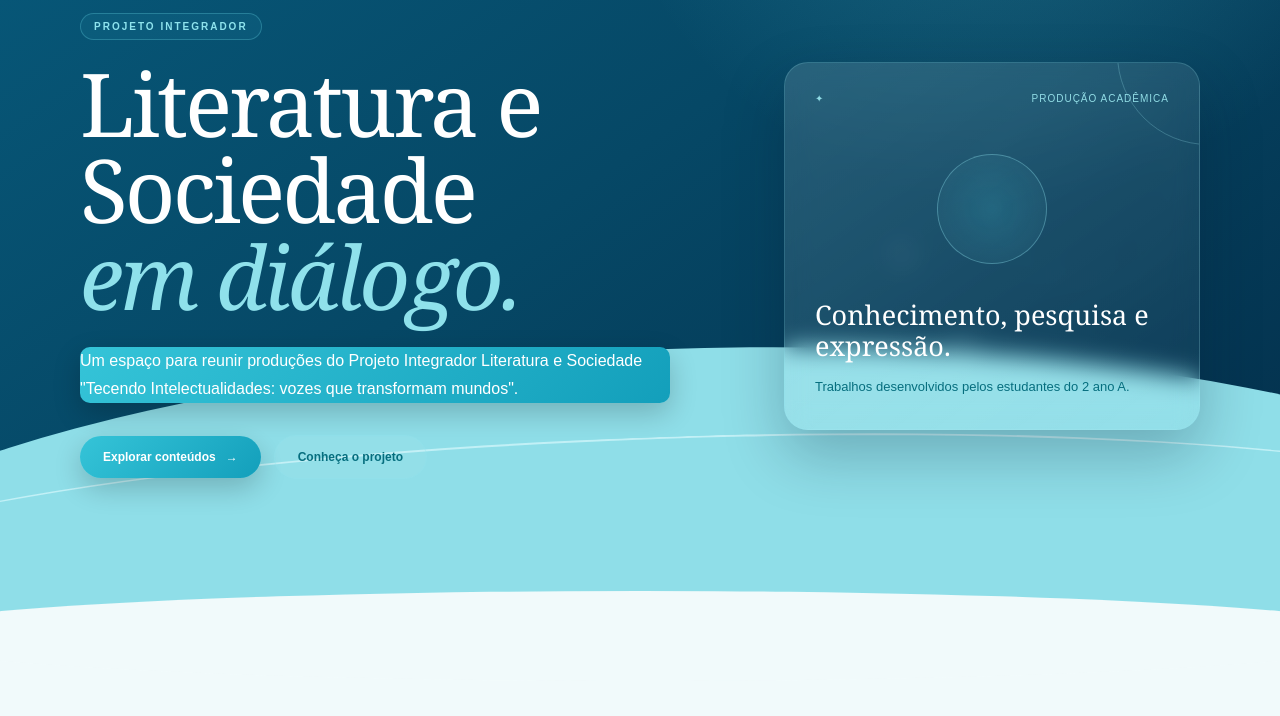
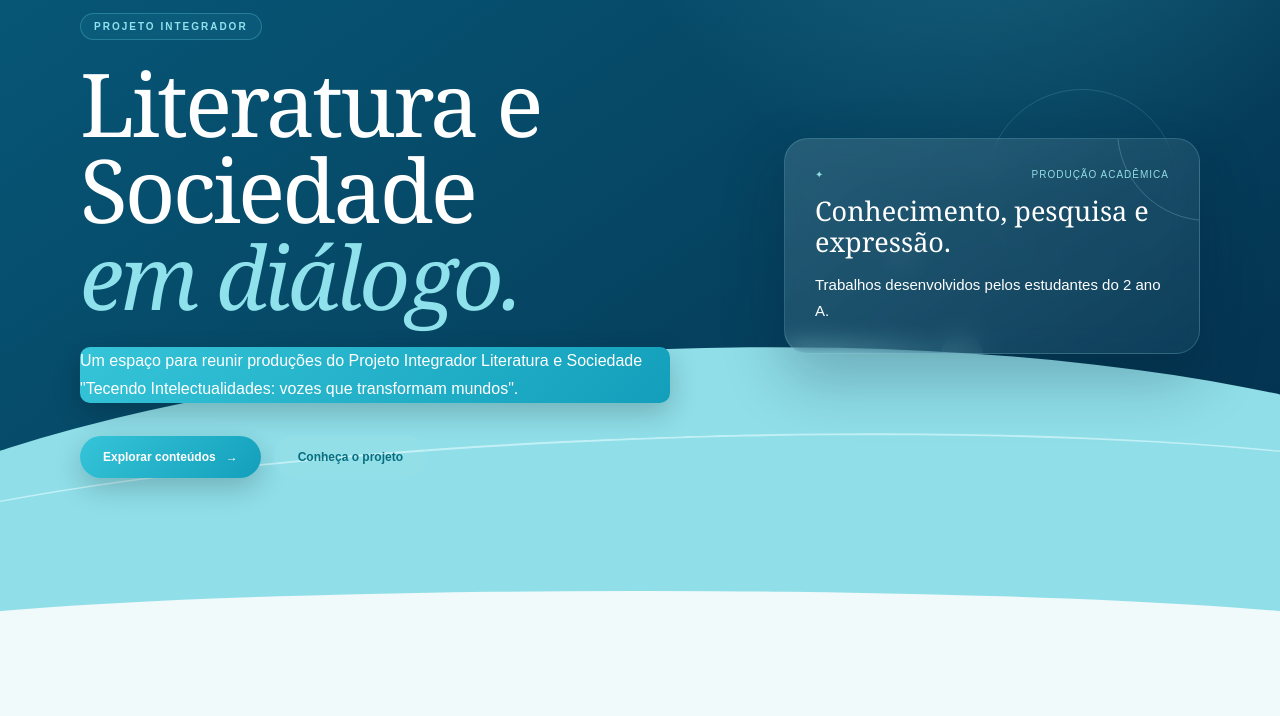
Before and after one commit to gabriellysaless008/rev_2ano, a website with bundled scripts: page index.html in a window 1280 px wide. Shown: the part 84-800 px from the top of the page. Built offline with nearby package versions, Linux system fonts and the light colour scheme.

Commit message:
arrumei o css

```diff
--- a/css/style.css
+++ b/css/style.css
@@ -571,6 +571,8 @@ a {
 }
 
 .hero-card h3 {
+    margin-top: 15px;
+
     color: white;
 
     font-family: Georgia, serif;
@@ -585,9 +587,9 @@ a {
 .hero-card p {
     margin-top: 15px;
 
-    color: #066e7e;
-
-    font-size: 13px;
+    color: #feffff;
+
+    font-size: 15px;
 
     line-height: 1.7;
 }
--- a/index.html
+++ b/index.html
@@ -108,9 +108,8 @@
                     </div>
 
 
-                    <div class="hero-ilustracao">
-
-                    </div>
+                    <!-- <div class="hero-ilustracao">
+                    </div> -->
 
 
                     <h3>
```
